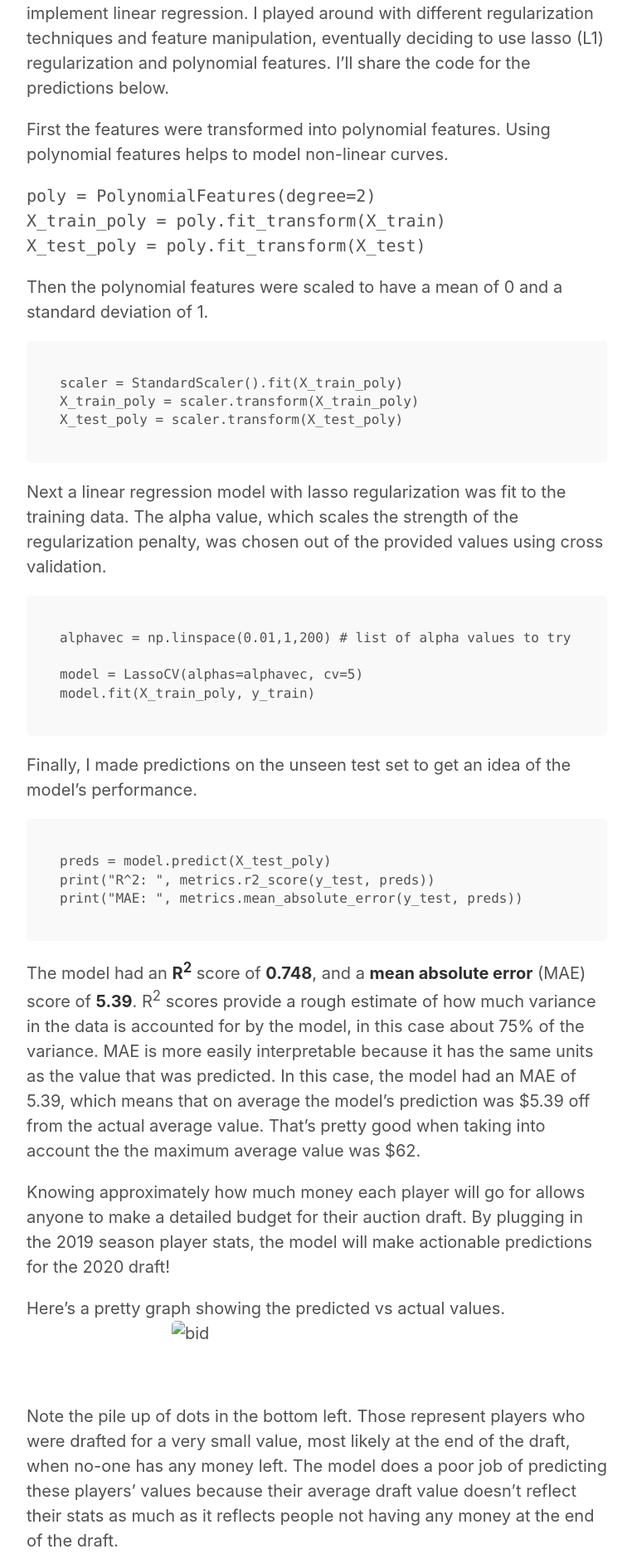
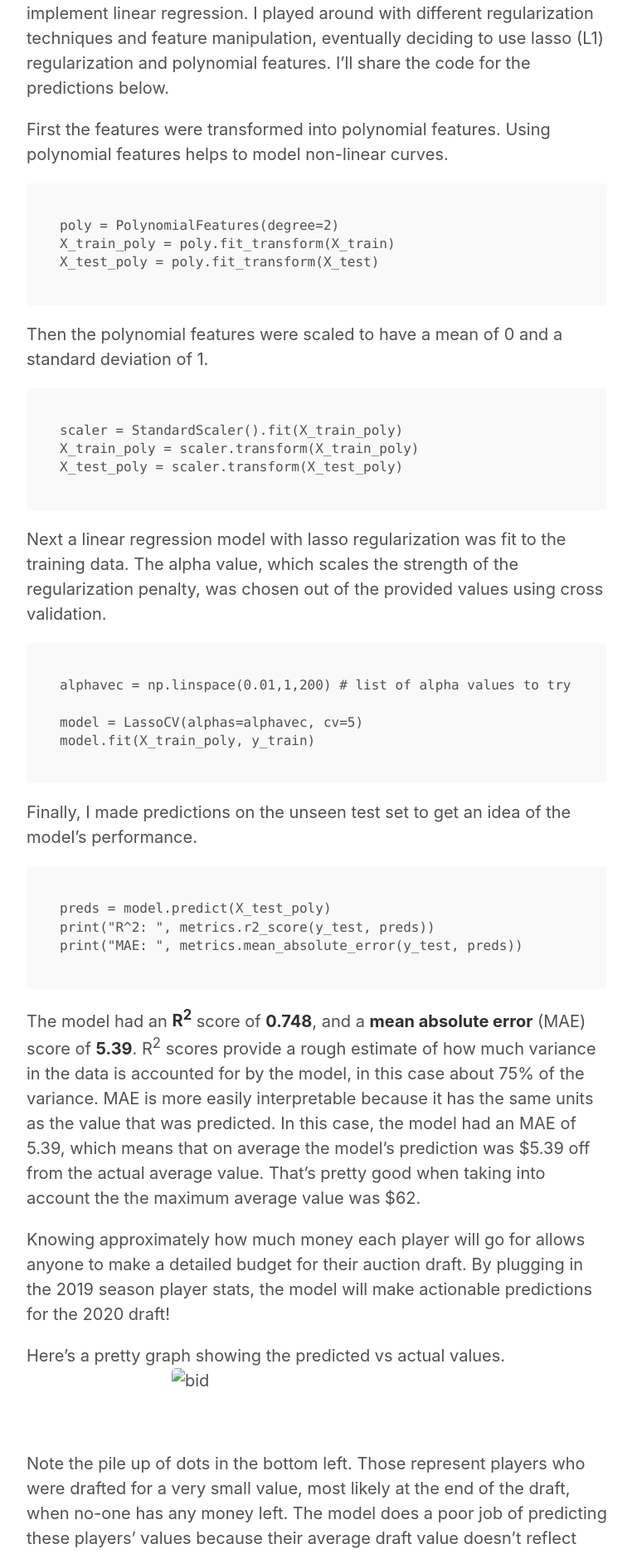
Before and after one commit to snisher/snisher.github.io, a Jekyll site: the page built from _posts/2020-04-17-hockey.md, in a window 1280 px wide. Shown: the part 1427-3300 px from the top of the page at 83% size, without its empty margins (258-1020 px from the left). Built offline with Jekyll 4.4.1, drawn with Linux system fonts in a browser that asks for light colours.

Commit message:
blog post 2 update 2

````diff
--- a/_posts/2020-04-17-hockey.md
+++ b/_posts/2020-04-17-hockey.md
@@ -28,7 +28,7 @@ I want to talk a bit about including the theoretical player value as a feature f
 Scikit Learn has a very solid machine learning framework which I used to implement linear regression. I played around with different regularization techniques and feature manipulation, eventually deciding to use lasso (L1) regularization and polynomial features. I'll share the code for the predictions below.
 
 First the features were transformed into polynomial features. Using polynomial features helps to model non-linear curves.
-```{python}
+```
 poly = PolynomialFeatures(degree=2)
 X_train_poly = poly.fit_transform(X_train)
 X_test_poly = poly.fit_transform(X_test)
````
